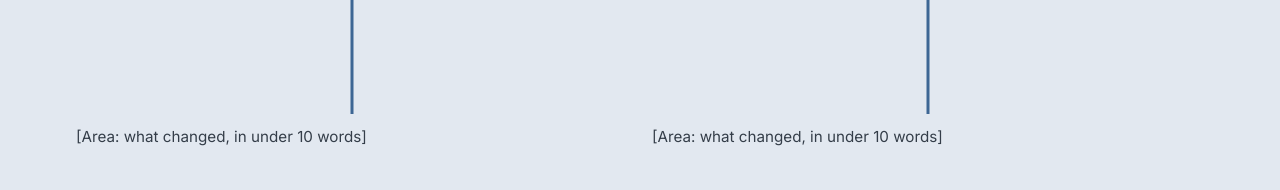
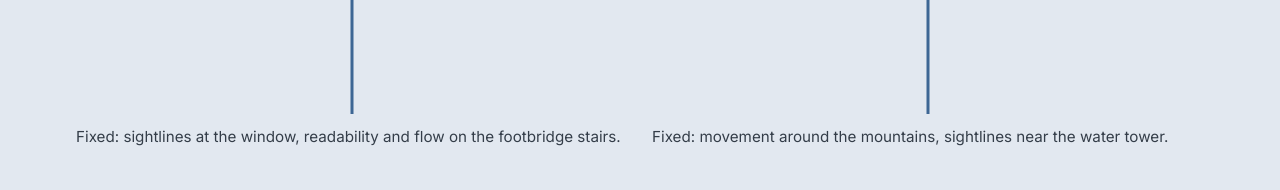
Before and after one commit to cristianAngelicchio/cristianangelicchio.github.io, a plain HTML site: page index.html in a window 1280 px wide. Shown: the part 2160-2350 px from the top of the page. Drawn offline with Linux system fonts and the light colour scheme.

Commit message:
Update greybox comparison and project details

```diff
--- a/index.html
+++ b/index.html
@@ -370,8 +370,8 @@ figure { grid-template-columns: minmax(0, 1fr); }
       <h3 class="sub-h">Greybox vs final</h3>
       <p class="note">Drag each image to compare.</p>
       <div class="highlights two" style="margin-top:1rem">
-        <div class="hl"><div class="cmp"><div class="ph a" data-file="uefn-greybox-1"><span>Greybox 1<small>uefn-greybox-1.jpg</small></span></div><div class="ph b" data-file="uefn-final-1"><span>Final 1<small>uefn-final-1.jpg</small></span></div><input type="range" min="0" max="100" value="50" aria-label="Compare greybox and final, shot 1"></div><p>[Area: what changed, in under 10 words]</p></div>
-        <div class="hl"><div class="cmp"><div class="ph a" data-file="uefn-greybox-2"><span>Greybox 2<small>uefn-greybox-2.jpg</small></span></div><div class="ph b" data-file="uefn-final-2"><span>Final 2<small>uefn-final-2.jpg</small></span></div><input type="range" min="0" max="100" value="50" aria-label="Compare greybox and final, shot 2"></div><p>[Area: what changed, in under 10 words]</p></div>
+        <div class="hl"><div class="cmp"><div class="ph a" data-file="uefn-greybox-1"><span>Greybox 1<small>uefn-greybox-1.jpg</small></span></div><div class="ph b" data-file="uefn-final-1"><span>Final 1<small>uefn-final-1.jpg</small></span></div><input type="range" min="0" max="100" value="50" aria-label="Compare greybox and final, shot 1"></div><p>Fixed: sightlines at the window, readability and flow on the footbridge stairs.</p></div>
+        <div class="hl"><div class="cmp"><div class="ph a" data-file="uefn-greybox-2"><span>Greybox 2<small>uefn-greybox-2.jpg</small></span></div><div class="ph b" data-file="uefn-final-2"><span>Final 2<small>uefn-final-2.jpg</small></span></div><input type="range" min="0" max="100" value="50" aria-label="Compare greybox and final, shot 2"></div><p>Fixed: movement around the mountains, sightlines near the water tower.</p></div>
       </div>
       <!-- 3 final shots: just show it looks good -->
       <h3 class="sub-h">Final shots</h3>
@@ -395,7 +395,7 @@ figure { grid-template-columns: minmax(0, 1fr); }
       <div class="p-grid">
         <div>
           <div class="sec"><h3>Goal</h3><p>Give the fantasy of being a small toy car, and turn a race into a boss fight without changing the core mechanics of racing games.</p></div>
-          <div class="sec"><h3>What I did</h3><ul><li>Set up the goals.</li><li>Made and iterated sketches.</li><li>Used probuilder to create the greybox</li><li>Tested and tunned track length, readability, and landmarks</li></ul></div>
+          <div class="sec"><h3>What I did</h3><ul><li>Sketched and iterated the track layout.</li><li>Designed the track changes for each lap.</li><li>Built the greybox with ProBuilder.</li><li>Tested and tuned track length, readability and landmarks.</li></ul></div>
         </div>
         <div class="ph" style="aspect-ratio:4/3" data-file="racing-sketch"><span>Track sketch<small>racing-sketch.jpg</small></span></div>
       </div>
```
